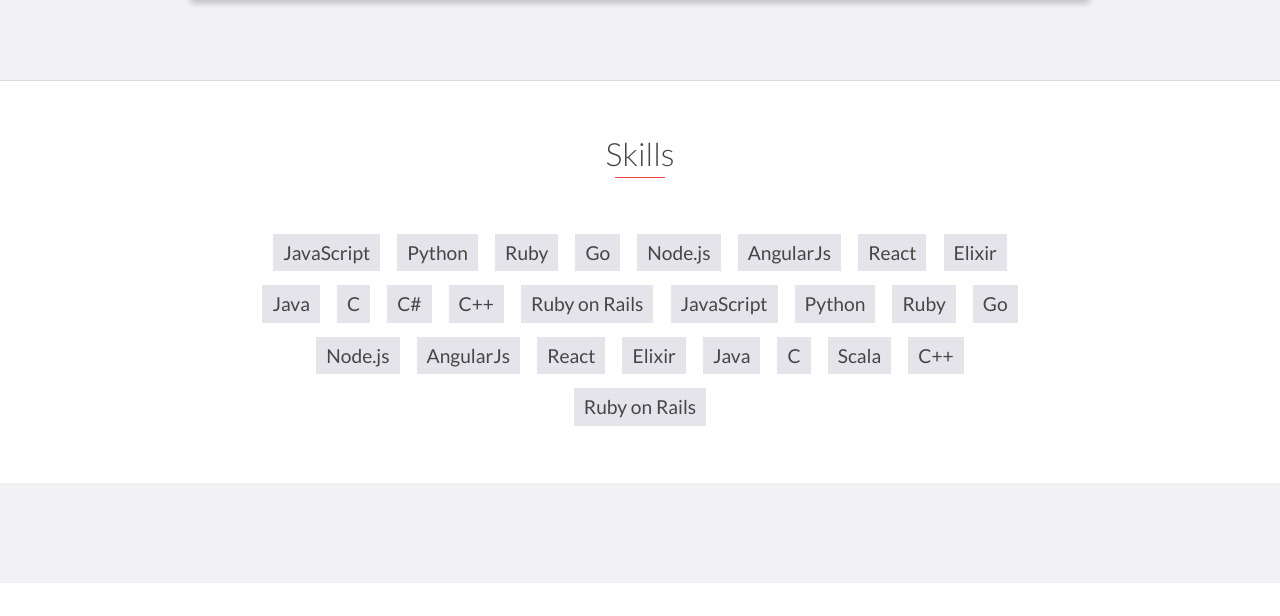
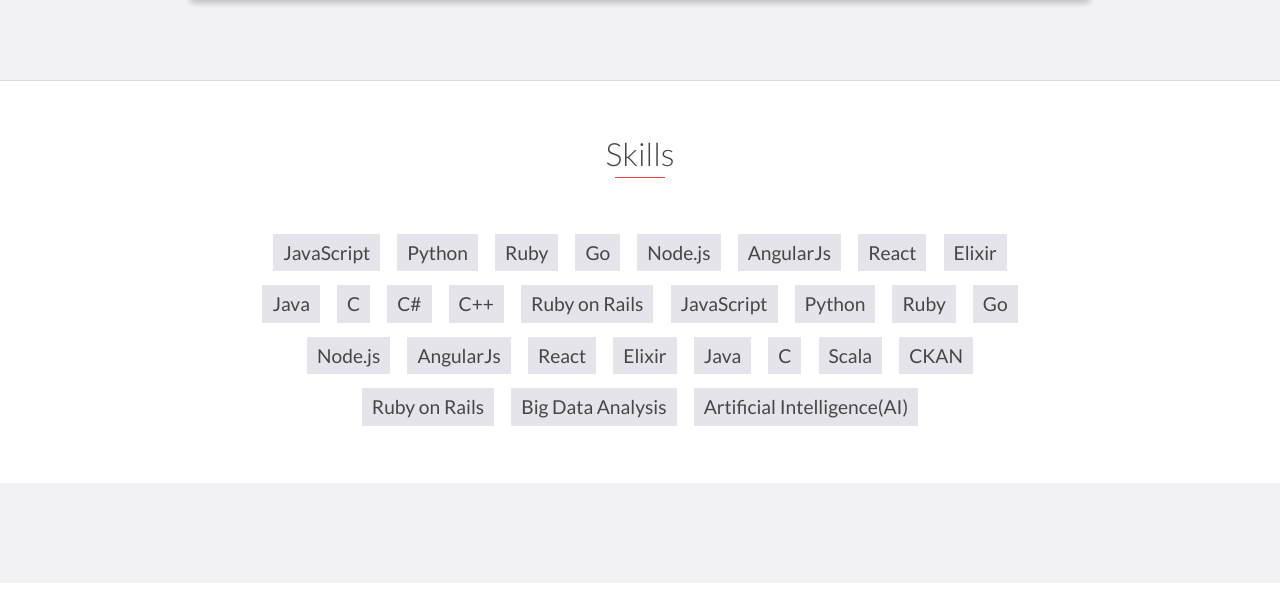
Before and after one commit to ChoHyoungSeo/Portfolio, a website: page index.html in a window 1280 px wide. Shown: the part 3349-3965 px from the top of the page. Drawn offline with nearby package versions, Linux system fonts and the light colour scheme.

Commit message:
update index, .gitconfig

```diff
--- a/index.html
+++ b/index.html
@@ -236,8 +236,10 @@
             <li>Java</li>
             <li>C</li>
             <li>Scala</li>
-            <li>C++</li>
+            <li>CKAN</li>
             <li>Ruby on Rails</li>
+            <li>Big Data Analysis</li>
+            <li>Artificial Intelligence(AI)</li>
         </ul>
     </div>
     <!-- End #skills -->
```
